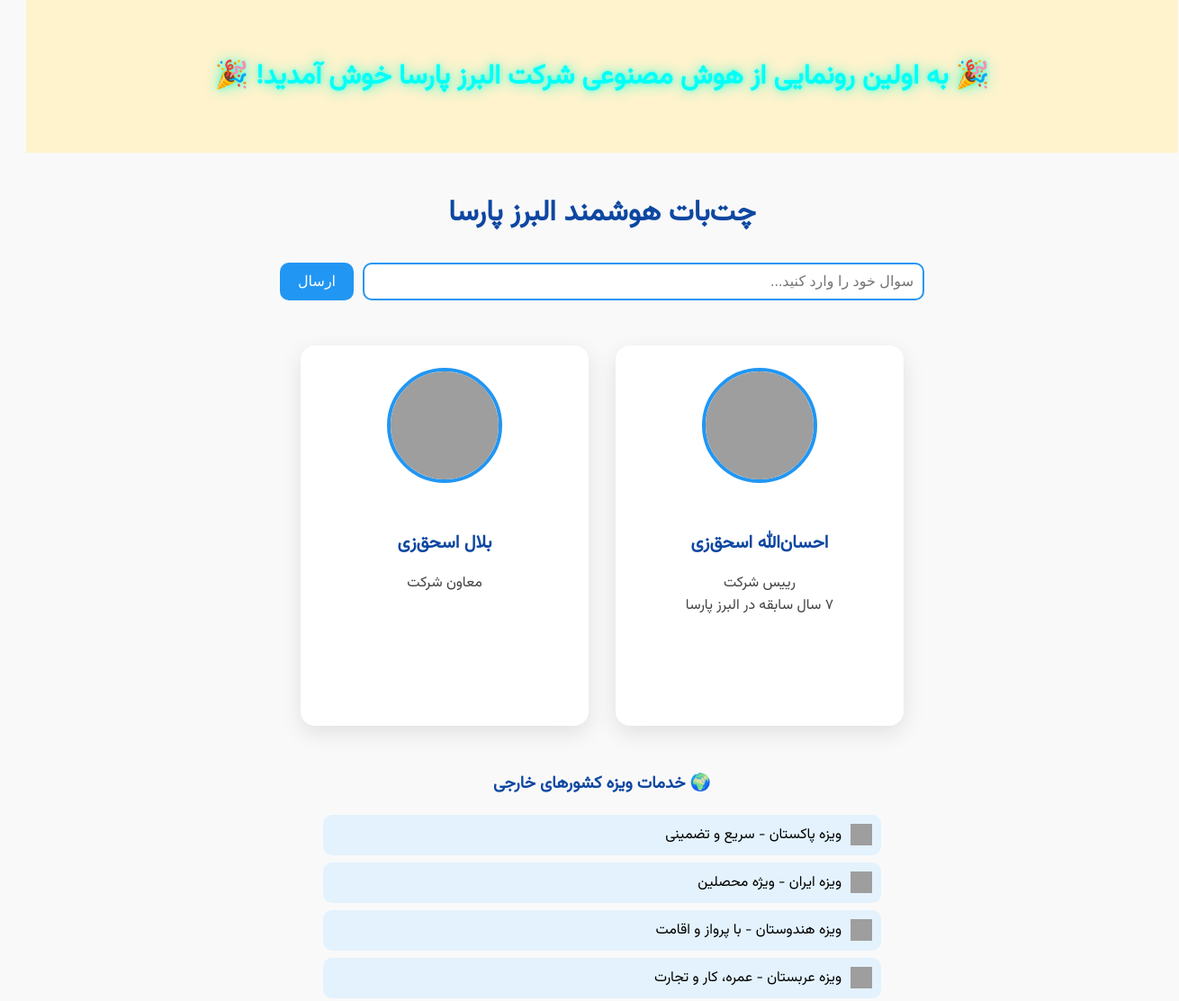
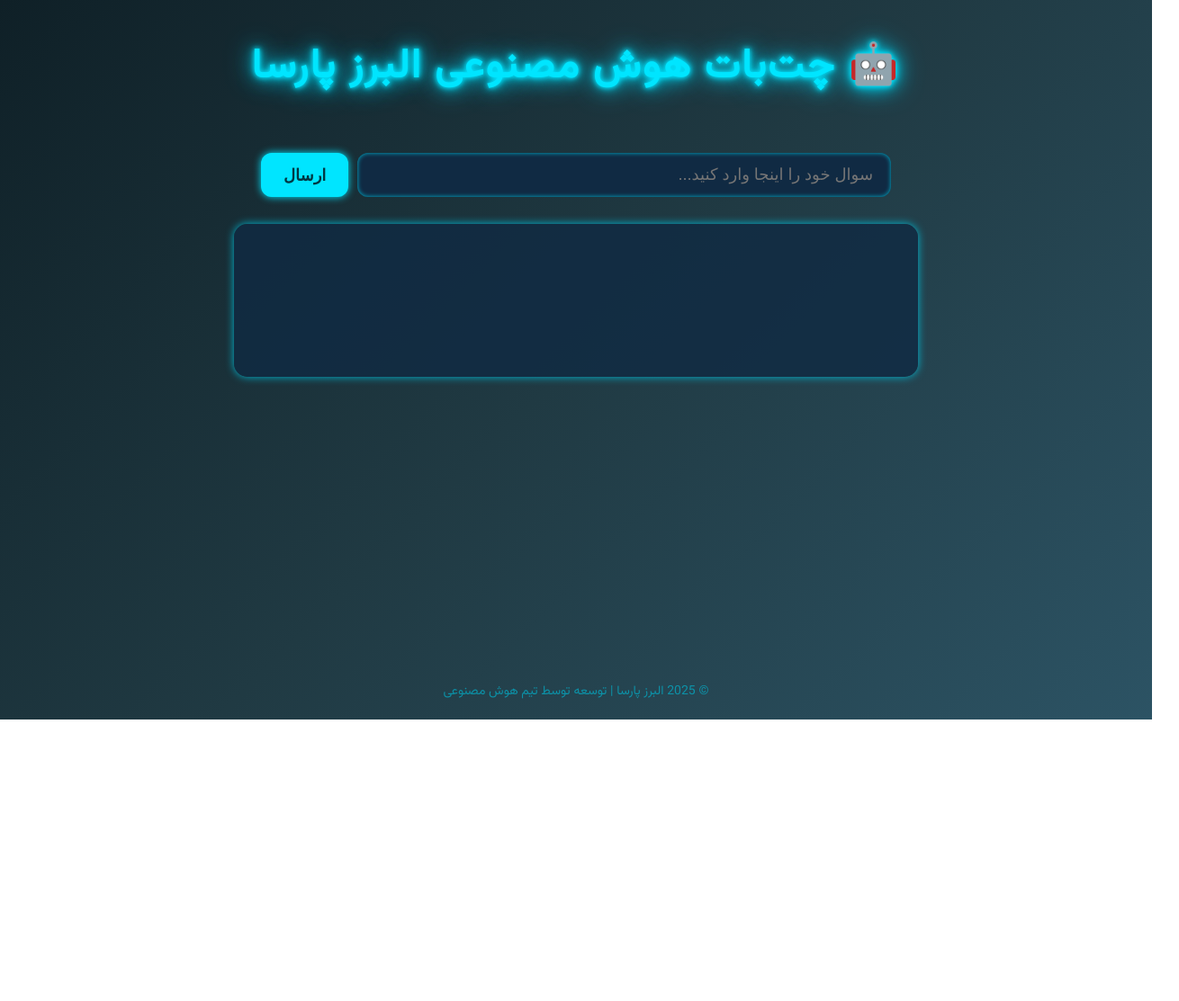
Before and after one commit to sulimanacehaqzai/smart-chatbot-vercel, a website: page index.html in a window 1280 px wide. Shown: the top 1113 px of the page at 90% size, 1310 px wide, since content can reach past the window. After the commit the page ends 800 px from the top, so only its background shows below. Drawn offline with Linux system fonts and the light colour scheme; grey boxes are pictures that could not be loaded.

Commit message:
update index.html

```diff
--- a/index.html
+++ b/index.html
@@ -6,318 +6,186 @@
   <meta name="viewport" content="width=device-width, initial-scale=1" />
   <link href="https://fonts.googleapis.com/css2?family=Vazirmatn&display=swap" rel="stylesheet" />
   <style>
+    /* فونت و رنگ‌ها */
     body {
       font-family: 'Vazirmatn', sans-serif;
-      background: #f9f9f9;
+      background: linear-gradient(135deg, #0f2027, #203a43, #2c5364);
+      color: #e0f7fa;
       margin: 0;
       padding: 0;
-    }
-
-    .celebrate {
-      text-align: center;
-      padding: 40px 20px;
-      background: #fff3cd;
-      animation: fadeInUp 1.8s ease-out;
-    }
-
-    .celebrate h2 {
-      font-size: 28px;
-      color: #d63384;
-      animation: pulse 2s infinite ease-in-out;
-    }
-
-    .container {
-      max-width: 1200px;
-      margin: 0 auto;
-      padding: 20px;
-      animation: fadeIn 1.6s ease-in-out;
+      min-height: 100vh;
+      display: flex;
+      flex-direction: column;
+      align-items: center;
     }
 
     h1 {
-      text-align: center;
-      color: #0d47a1;
-      margin-bottom: 30px;
+      margin-top: 40px;
+      font-size: 2.8rem;
+      color: #00e5ff;
+      text-shadow:
+        0 0 5px #00e5ff,
+        0 0 10px #00e5ff,
+        0 0 20px #00b8d4,
+        0 0 30px #00b8d4;
+      letter-spacing: 2px;
     }
 
+    /* باکس سوال و دکمه */
     .input-area {
+      margin: 30px 0;
       display: flex;
-      justify-content: center;
+      width: 90%;
+      max-width: 700px;
       gap: 10px;
-      margin-bottom: 30px;
     }
 
     .input-area input {
-      padding: 10px;
-      font-size: 16px;
-      width: 50%;
-      border: 2px solid #2196f3;
-      border-radius: 10px;
+      flex-grow: 1;
+      padding: 14px 20px;
+      font-size: 18px;
+      border-radius: 12px;
+      border: none;
+      outline: none;
+      background: #102a43;
+      color: #e0f7fa;
+      box-shadow:
+        inset 0 0 5px #00b8d4;
+      transition: box-shadow 0.3s ease;
+    }
+    .input-area input:focus {
+      box-shadow:
+        inset 0 0 12px #00e5ff,
+        0 0 10px #00e5ff;
     }
 
     .input-area button {
-      padding: 10px 20px;
-      background-color: #2196f3;
-      color: white;
-      font-size: 16px;
+      padding: 0 25px;
+      font-size: 18px;
+      border-radius: 12px;
       border: none;
-      border-radius: 10px;
+      background: #00e5ff;
+      color: #003844;
+      font-weight: bold;
       cursor: pointer;
-      transition: background 0.3s ease;
+      transition: background 0.3s ease, box-shadow 0.3s ease;
+      box-shadow: 0 0 8px #00e5ff;
+    }
+    .input-area button:hover {
+      background: #00b8d4;
+      box-shadow: 0 0 16px #00b8d4;
     }
 
-    .input-area button:hover {
-      background-color: #1769aa;
+    /* بخش پاسخ */
+    #answer {
+      width: 90%;
+      max-width: 700px;
+      min-height: 120px;
+      background: #102a43cc;
+      border-radius: 15px;
+      padding: 25px 30px;
+      font-size: 20px;
+      line-height: 1.6;
+      color: #b2ebf2;
+      box-shadow:
+        0 0 10px #00b8d4;
+      white-space: pre-wrap;
+      overflow-wrap: break-word;
+      position: relative;
+      font-weight: 500;
+      transition: background 0.3s ease;
+      user-select: text;
     }
 
-    #answer {
-      text-align: center;
-      font-size: 18px;
-      margin: 20px auto;
-      max-width: 600px;
+    /* انیمیشن تایپ */
+    @keyframes typing {
+      from { width: 0 }
+      to { width: 100% }
     }
 
-    .founders {
-      display: flex;
-      justify-content: center;
-      flex-wrap: wrap;
-      gap: 30px;
-      margin: 50px auto;
+    /* نوار تایپینگ */
+    #typing-indicator {
+      position: absolute;
+      bottom: 10px;
+      right: 20px;
+      height: 10px;
+      width: 50px;
+      background: #00e5ff;
+      border-radius: 5px;
+      animation: typing 1.2s infinite alternate;
+      opacity: 0.7;
+      display: none;
     }
 
-    .founder-card {
-      background: #ffffff;
-      border-radius: 16px;
-      box-shadow: 0 8px 24px rgba(0, 0, 0, 0.1);
-      width: 280px;
-      padding: 25px 20px;
+    /* فوتر */
+    footer {
+      margin-top: auto;
+      padding: 20px;
+      color: #00b8d4aa;
+      font-size: 14px;
       text-align: center;
-      position: relative;
-      overflow: hidden;
-      transition: transform 0.4s ease, box-shadow 0.4s ease;
-      animation: fadeInUp 1.2s ease forwards;
+      user-select: none;
     }
 
-    .founder-card:hover {
-      transform: translateY(-10px);
-      box-shadow: 0 12px 28px rgba(33, 150, 243, 0.3);
-    }
-
-    .founder-card img {
-      width: 120px;
-      height: 120px;
-      object-fit: cover;
-      border-radius: 50%;
-      border: 4px solid #2196f3;
-      margin-bottom: 15px;
-      transition: transform 0.4s ease;
-    }
-
-    .founder-card:hover img {
-      transform: scale(1.1);
-    }
-
-    .founder-name {
-      font-size: 20px;
-      font-weight: bold;
-      color: #0d47a1;
-      margin-bottom: 10px;
-    }
-
-    .founder-role {
-      font-size: 16px;
-      color: #424242;
-      margin-bottom: 15px;
-    }
-
-    .founder-bio {
-      font-size: 14px;
-      color: #555;
-      line-height: 1.6;
-      opacity: 0;
-      transform: translateY(20px);
-      transition: all 0.5s ease;
-    }
-
-    .founder-card:hover .founder-bio {
-      opacity: 1;
-      transform: translateY(0);
-    }
-
-    .ads-section, .social-media-section {
-      margin-top: 50px;
-      animation: fadeIn 1.6s ease-in-out;
-    }
-
-    .ads-section h3,
-    .social-media-section h3 {
-      color: #0d47a1;
-      text-align: center;
-      margin-bottom: 20px;
-    }
-
-    .ads-item, .social-item {
-      display: flex;
-      align-items: center;
-      gap: 10px;
-      margin: 8px auto;
-      max-width: 600px;
-      font-size: 16px;
-      background: #e3f2fd;
-      padding: 10px;
-      border-radius: 10px;
-      animation: fadeInUp 1.4s ease;
-    }
-
-    .ads-item img, .social-item img {
-      width: 24px;
-      height: 24px;
-    }
-
-    .footer {
-      text-align: center;
-      margin-top: 60px;
-      padding: 30px 20px;
-      background: #e0f7fa;
-      font-size: 14px;
-      line-height: 2;
-      animation: fadeIn 1.4s ease;
-    }
-
+    /* ریسپانسیو */
     @media (max-width: 600px) {
-      .input-area {
-        flex-direction: column;
-        align-items: center;
+      h1 {
+        font-size: 2rem;
       }
 
       .input-area input {
-        width: 90%;
+        font-size: 16px;
+        padding: 12px 15px;
       }
 
-      .founders {
-        flex-direction: column;
-        align-items: center;
+      .input-area button {
+        font-size: 16px;
+        padding: 0 15px;
       }
 
-      .founder-card {
-        width: 90%;
-      }
-    }
-    /* Fade In Up - نرم و حرفه‌ای */
-    @keyframes fadeInUp {
-      0% {
-        opacity: 0;
-        transform: translateY(60px) scale(0.95);
-        filter: blur(8px);
-      }
-      100% {
-        opacity: 1;
-        transform: translateY(0) scale(1);
-        filter: blur(0);
-      }
-    }
-
-    /* Fade In with Zoom & Glow */
-    @keyframes fadeIn {
-      0% {
-        opacity: 0;
-        transform: scale(0.85) rotateX(15deg);
-        filter: brightness(80%) blur(4px);
-      }
-      100% {
-        opacity: 1;
-        transform: scale(1) rotateX(0);
-        filter: brightness(100%) blur(0);
-      }
-    }
-
-    /* Pulse Effect with Neon Glow */
-    @keyframes pulse {
-      0%, 100% {
-        transform: scale(1);
-        text-shadow: 0 0 0 transparent;
-        color: #040303;
-      }
-      50% {
-        transform: scale(1.08);
-        text-shadow: 0 0 15px rgba(0, 255, 200, 0.8), 0 0 5px rgba(0, 255, 255, 0.5);
-        color: #00fff7;
+      #answer {
+        font-size: 16px;
+        padding: 20px;
       }
     }
   </style>
 </head>
 <body>
 
-  <div class="celebrate">
-    <h2>🎉 به اولین رونمایی از هوش مصنوعی شرکت البرز پارسا خوش آمدید! 🎉</h2>
+  <h1>🤖 چت‌بات هوش مصنوعی البرز پارسا</h1>
+
+  <div class="input-area">
+    <input id="question" type="text" placeholder="سوال خود را اینجا وارد کنید..." autocomplete="off" />
+    <button onclick="askQuestion()">ارسال</button>
   </div>
 
-  <div class="container">
-    <h1>چت‌بات هوشمند البرز پارسا</h1>
-    <div class="input-area">
-      <input id="question" type="text" placeholder="سوال خود را وارد کنید..." />
-      <button onclick="askQuestion()">ارسال</button>
-    </div>
-    <div id="answer"></div>
+  <div id="answer"></div>
+  <div id="typing-indicator"></div>
 
-    <div class="founders">
-      <div class="founder-card">
-        <img src="https://i.postimg.cc/63zdTCJ1/ehsan.jpg" alt="احسان الله اسحق‌زی" />
-        <h4 class="founder-name">احسان‌الله اسحق‌زی</h4>
-        <p class="founder-role">رییس شرکت<br />۷ سال سابقه در البرز پارسا</p>
-        <p class="founder-bio">
-          مدیر ارشد پروژه‌های هوش مصنوعی، مشاور تکنالوژی و توسعه‌دهنده ویب سایت ها و تبلیغات صفحات اجتماعی
-        </p>
-      </div>
-      <div class="founder-card">
-        <img src="https://i.postimg.cc/vTB5nDG8/bilal.jpg" alt="بلال اسحق‌زی" />
-        <h4 class="founder-name">بلال اسحق‌زی</h4>
-        <p class="founder-role">معاون شرکت</p>
-        <p class="founder-bio">
-          مسسول بخش ویزه تجاری، سیاحتی، تجاری، تحصیلی ، خدمات ویزه عاجل و فروشات بوکینگ تکت ها پرواز
-        </p>
-      </div>
-    </div>
-
-    <div class="ads-section">
-      <h3>🌍 خدمات ویزه کشورهای خارجی</h3>
-      <div class="ads-item"><img src="https://i.postimg.cc/C1wGFmtq/pk.png" alt="پاکستان" /> ویزه پاکستان - سریع و تضمینی</div>
-      <div class="ads-item"><img src="https://i.postimg.cc/jSJQvWPL/ir.png" alt="ایران" /> ویزه ایران - ویژه محصلین</div>
-      <div class="ads-item"><img src="https://i.postimg.cc/25QdRPHY/in.webp" alt="هندوستان" /> ویزه هندوستان - با پرواز و اقامت</div>
-      <div class="ads-item"><img src="https://i.postimg.cc/QMGgzXJS/sa.png" alt="عربستان" /> ویزه عربستان - عمره، کار و تجارت</div>
-    </div>
-
-    <div class="social-media-section">
-      <h3>📢 تبلیغات شبکه‌های اجتماعی</h3>
-      <div class="social-item"><img src="https://i.postimg.cc/Dy0cJpzQ/facebook.webp" alt="فیسبوک" /> مدیریت و افزایش لایک، بازدید، فالور در فیسبوک</div>
-      <div class="social-item"><img src="https://i.postimg.cc/VLhWj9Sx/instagram.avif" alt="اینستاگرام" /> تبلیغات پیشرفته اینستاگرام با بازده بالا</div>
-      <div class="social-item"><img src="https://i.postimg.cc/FzWgC3TJ/youtube.png" alt="یوتیوب" /> افزایش ویو و سابسکرایب یوتیوب</div>
-      <div class="social-item"><img src="https://i.postimg.cc/Y2b3SBtq/telegram.png" alt="تلگرام" /> مدیریت کانال و ممبر تلگرام</div>
-      <div class="social-item"><img src="https://i.postimg.cc/d3tj94jY/tiktok.jpg" alt="تیک‌تاک" /> جذب فالور و ویو در تیک‌تاک</div>
-    </div>
-
-    <div class="footer">
-      <p>📍 آدرس: کابل، مرکز تجارتی داودزی، دفتر B3-85</p>
-      <p>📞 تماس: 0079962-073 | ✉️ ایمیل: info@alborzparsa.af</p>
-      <p>🧠 این هوش مصنوعی در حال یادگیری زبان‌های پشتو و انگلیسی است. به‌زودی خدمات بیشتر ارائه خواهد شد.</p>
-      <p>© طراحی شده توسط البرز پارسا - 2025</p>
-    </div>
-  </div>
+  <footer>
+    © 2025 البرز پارسا | توسعه توسط تیم هوش مصنوعی
+  </footer>
 
   <script>
+    const answerDiv = document.getElementById('answer');
+    const typingIndicator = document.getElementById('typing-indicator');
+
     async function askQuestion() {
-      const questionInput = document.getElementById("question");
-      const answerDiv = document.getElementById("answer");
+      const questionInput = document.getElementById('question');
       const question = questionInput.value.trim();
       if (!question) {
         alert("لطفاً یک سوال وارد کنید");
         return;
       }
 
-      answerDiv.innerHTML = "در حال دریافت پاسخ...";
+      answerDiv.textContent = '';
+      typingIndicator.style.display = 'block';
 
       try {
         const res = await fetch(`/api/chatbot?q=${encodeURIComponent(question)}`);
         const data = await res.json();
+
+        typingIndicator.style.display = 'none';
 
         if (data.error) {
           answerDiv.textContent = 'خطا: ' + data.error;
@@ -325,11 +193,12 @@
           typeText(answerDiv, `پاسخ: ${data.answer}`);
         }
       } catch (e) {
+        typingIndicator.style.display = 'none';
         answerDiv.textContent = "خطا در دریافت پاسخ.";
       }
     }
 
-    function typeText(element, text, speed = 35) {
+    function typeText(element, text, speed = 30) {
       element.textContent = '';
       let index = 0;
       const interval = setInterval(() => {
```
